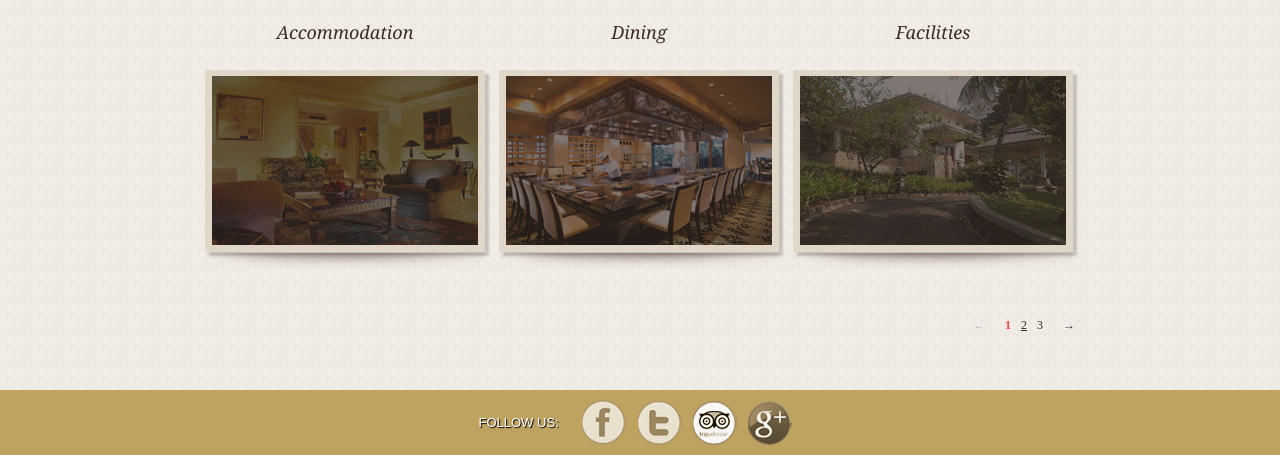
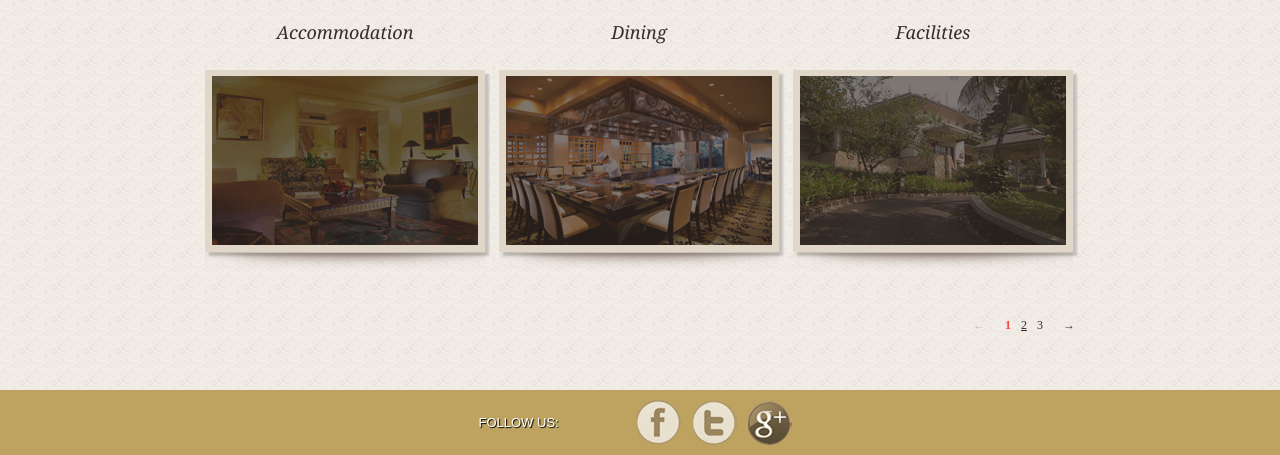
Before and after one commit to Edasia/dynallery, a plain HTML site: page index4.html in a window 1280 px wide. Shown: the part 689-1144 px from the top of the page. Drawn offline with Linux system fonts and the light colour scheme.

Commit message:
It's update

```diff
--- a/index4.html
+++ b/index4.html
@@ -2,7 +2,7 @@
 <html>
     <head>
     <meta charset="UTF-8">
-    <title>Hotel Borobudur Jakarta</title>
+    <title>:: Dynallery - Gallery Like Google Images</title>
     <!-- CSS LINK -->
     <link href="css/style.css" rel="stylesheet" type="text/css">
 
@@ -212,7 +212,6 @@
     <p class="social-font fshadow">FOLLOW US:</p>
     <ul>
           <li><a class="gplus" href="#"></a></li>
-          <li><a class="tripadvisor" href="#"></a></li>
           <li><a class="twitter" href="#"></a></li>
           <li><a class="facebook" href="#"></a></li>
         </ul>
```
